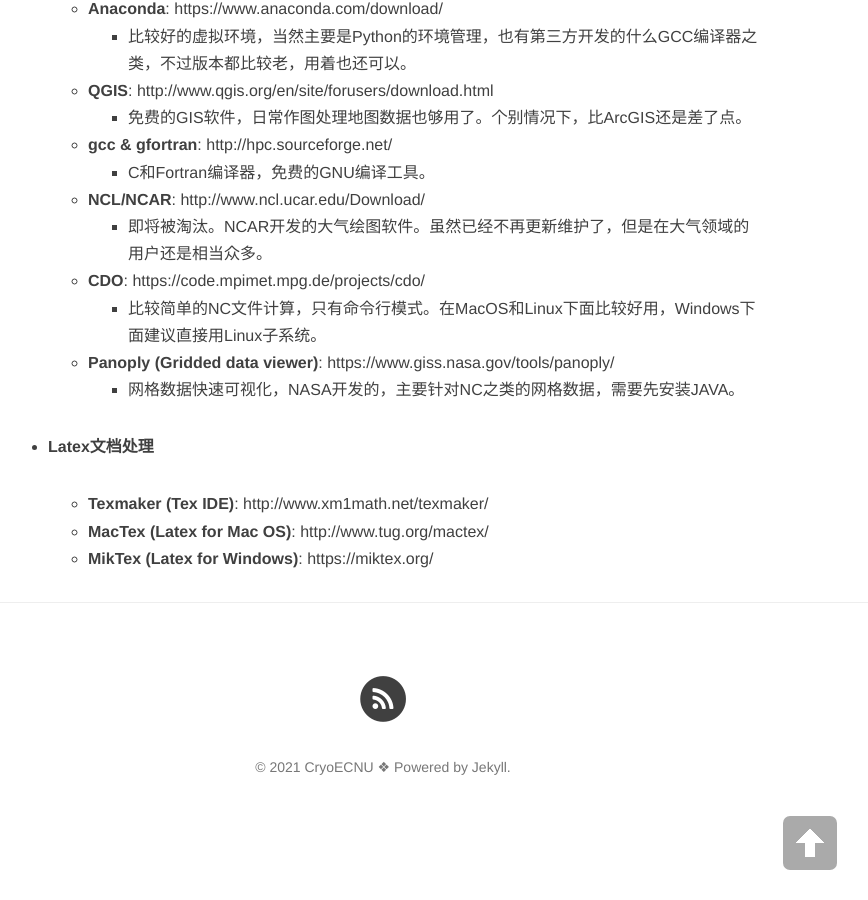
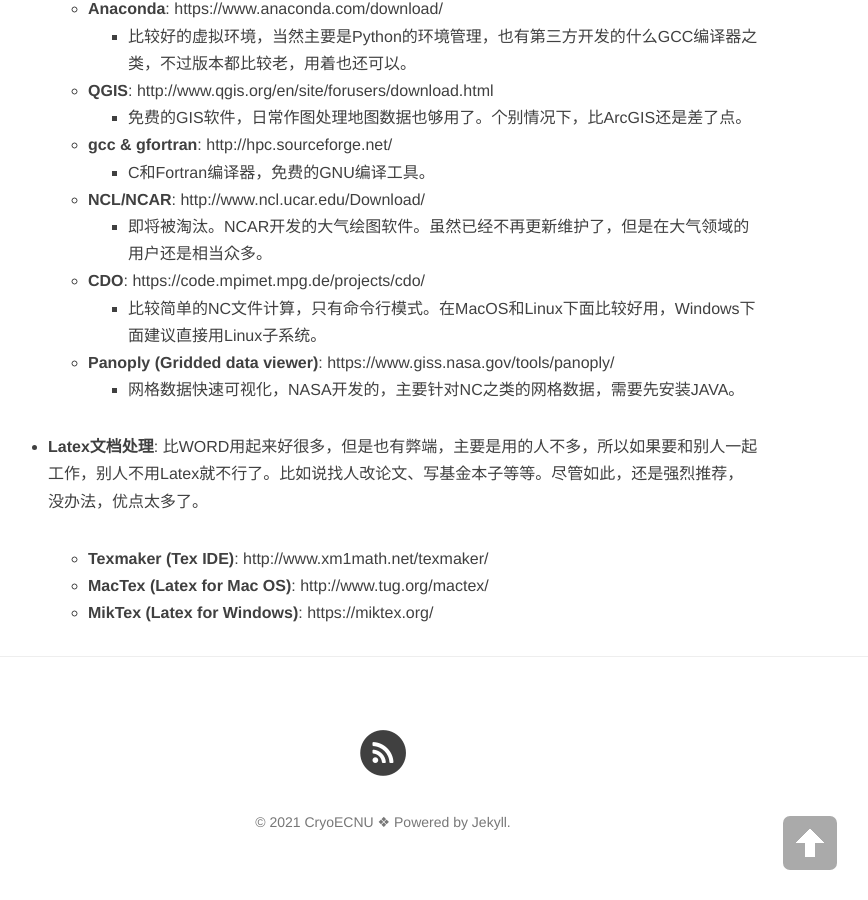
Before and after one commit to CryoECNU/cryoecnu.github.io, a Jekyll site: the page built from xtech.md, in a window 1280 px wide and 900 px high, scrolled down 648 px. Shown: the whole window, without its empty margins (257-1125 px from the left). Built offline with Jekyll 4.4.1, drawn with Linux system fonts in a browser that asks for light colours; nearby versions of some CDN libraries.

Commit message:
Update xtech.md

```diff
--- a/xtech.md
+++ b/xtech.md
@@ -31,7 +31,8 @@
 	- **Panoply (Gridded data viewer)**: [https://www.giss.nasa.gov/tools/panoply/](https://www.giss.nasa.gov/tools/panoply/)
 	   - 网格数据快速可视化，NASA开发的，主要针对NC之类的网格数据，需要先安装JAVA。
 
-- **Latex文档处理**
+- **Latex文档处理**: 比WORD用起来好很多，但是也有弊端，主要是用的人不多，所以如果要和别人一起工作，别人不用Latex就不行了。比如说找人改论文、写基金本子等等。尽管如此，还是强烈推荐，没办法，优点太多了。
+
 	- **Texmaker (Tex IDE)**: [http://www.xm1math.net/texmaker/](http://www.xm1math.net/texmaker/)
 	- **MacTex (Latex for Mac OS)**: [http://www.tug.org/mactex/](http://www.tug.org/mactex/)
 	- **MikTex (Latex for Windows)**: [https://miktex.org/](https://miktex.org/)
```
